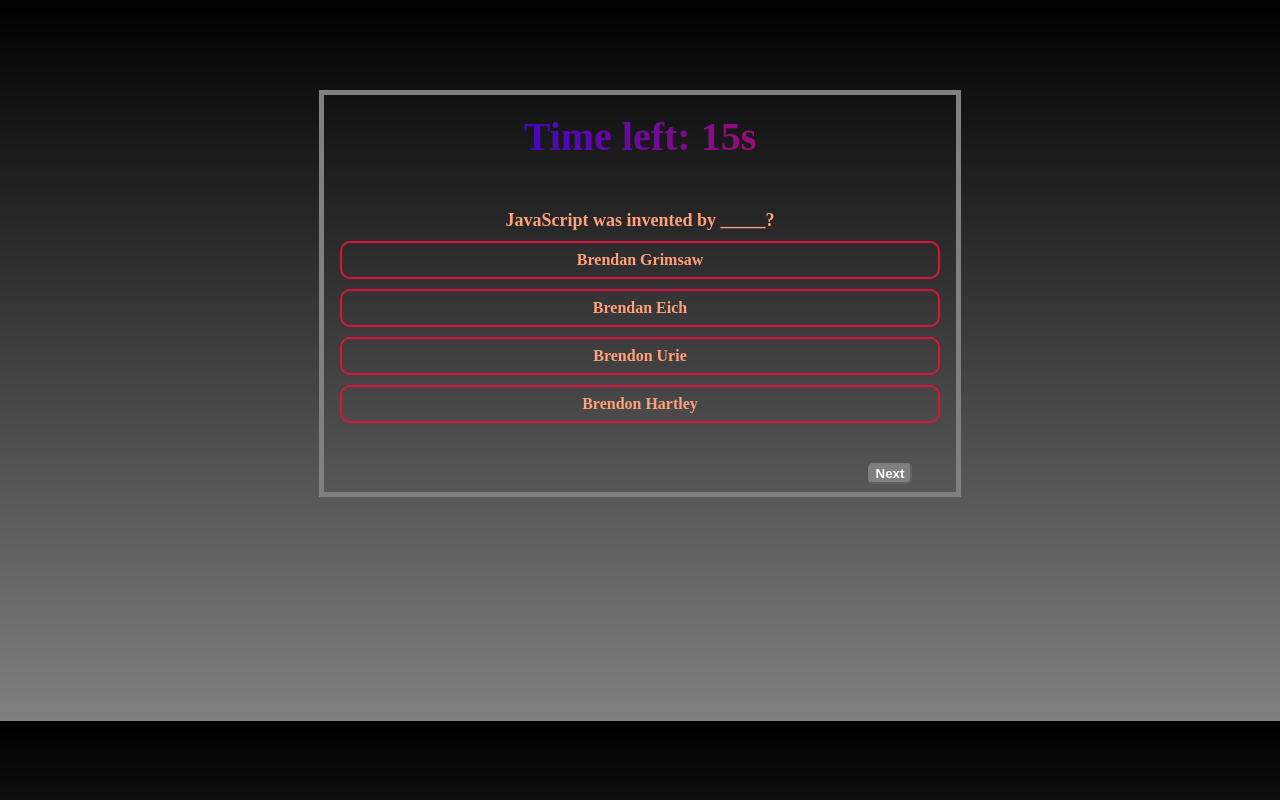
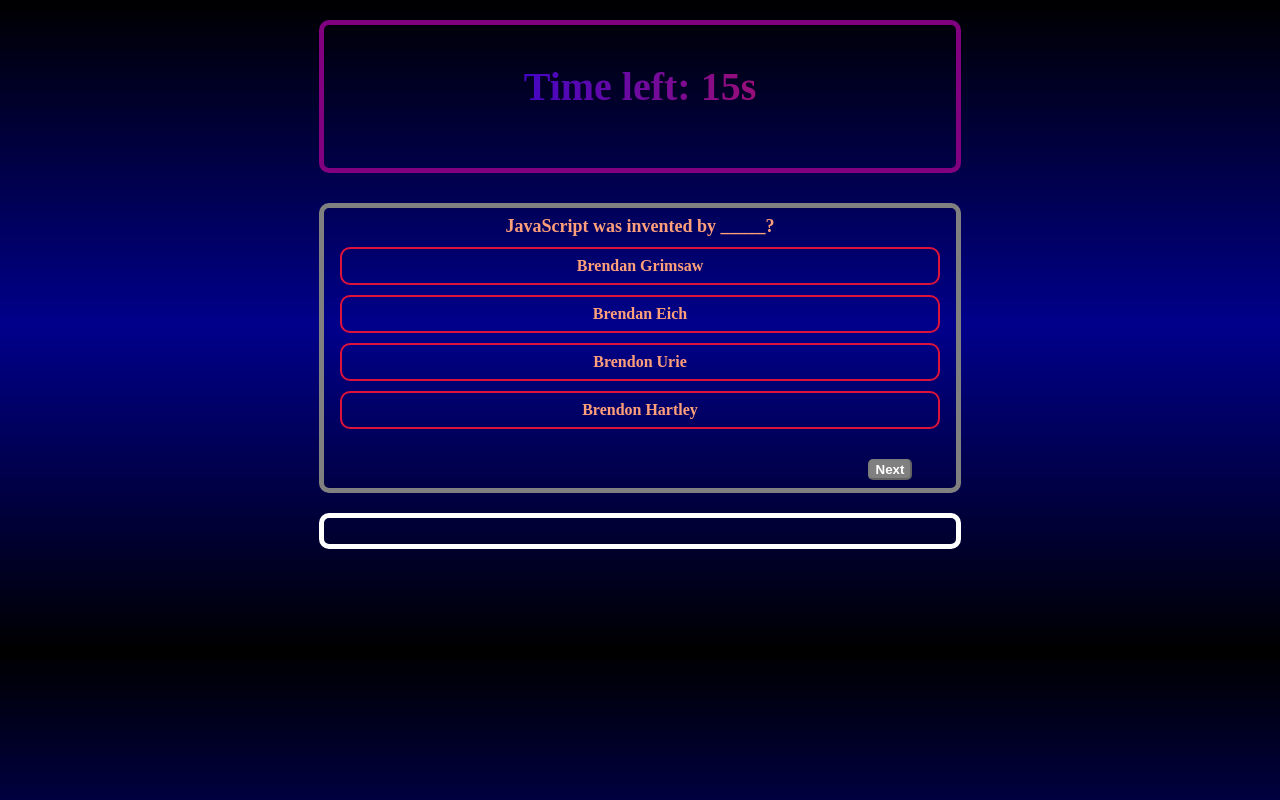
Before and after one commit to GhostOfMob/Quiz-Application, a plain HTML site: page index.html in a window 1280 px wide. Drawn offline with Linux system fonts and the light colour scheme.

Commit message:
index.html

```diff
--- a/index.html
+++ b/index.html
@@ -4,23 +4,31 @@
   <meta charset="UTF-8">
   <meta name="viewport" content="width=device-width, initial-scale=1.0">
   <title>Quiz Application</title>
-
   <style>
     /* Add your CSS styles here */
     body {
   height: 611px;
-      background: linear-gradient(to top, grey, black);
+  background: linear-gradient( black, darkblue, black);
   font-family: 'Times New Roman', Times, serif;
   text-align: center;
   margin: 20px;
+}
+
+.time-result{
+  max-width: 600px;
+  padding: 8px 16px;
+  margin: auto;
+  border: 5px solid purple;
+  border-radius: 10px;
 }
 
 #quiz-container {
   max-width: 600px;
   padding: 8px 16px;
   margin: auto;
-      margin-top: 90px;
+  margin-top: 30px;
   border: 5px solid grey;
+  border-radius: 10px;
   color: lightsalmon;
   font-weight: bold;
 }
@@ -83,7 +91,7 @@
 #timer {
   font-size: 40px;
   font-weight: bold;
-      margin-top: 10px;
+  margin-top: 30px;
   margin-bottom: 10px;
   background: linear-gradient(to right, Blue, crimson);
   color: blue;
@@ -107,25 +115,41 @@
   transform: scale(1.1);
 }
 
+.feedback{
+  max-width: 600px;
+  margin: auto;
+  margin-top: 20px;
+  padding: 8px 16px;
+  border: 5px solid white;
+  border-radius: 10px;
+}
+
 #feedback-container {
   margin-top: 10px;
   font-size: 24px;
   font-weight: bold;
-      text-shadow: 2px 1px black;
-      color: navy;
+  text-shadow: 2px 1px brown;
+  color: silver;
 }
+
   </style>
   </head>
   <body>
+    <div class="time-result">
+      <div id="timer"></div>
+      <div id="result"></div>
+    </div>
+
     <div id="quiz-container">
       <!-- Quiz content goes here -->
-      <div id="timer"></div>
-      <div id="result"></div>
       <div id="question-container" class="question"></div>
       <div id="options-container" class="options"></div>
-      <div id="feedback-container"></div>
       <button id="next-btn">Next</button>
       <button id="restart-btn" style="display: none;">Restart Quiz</button>
+    </div>
+
+    <div class="feedback">
+      <div id="feedback-container"></div>
     </div>
 
     <script type="text/javascript">
```
Lines whose indentation alone changed are shown as unchanged.
